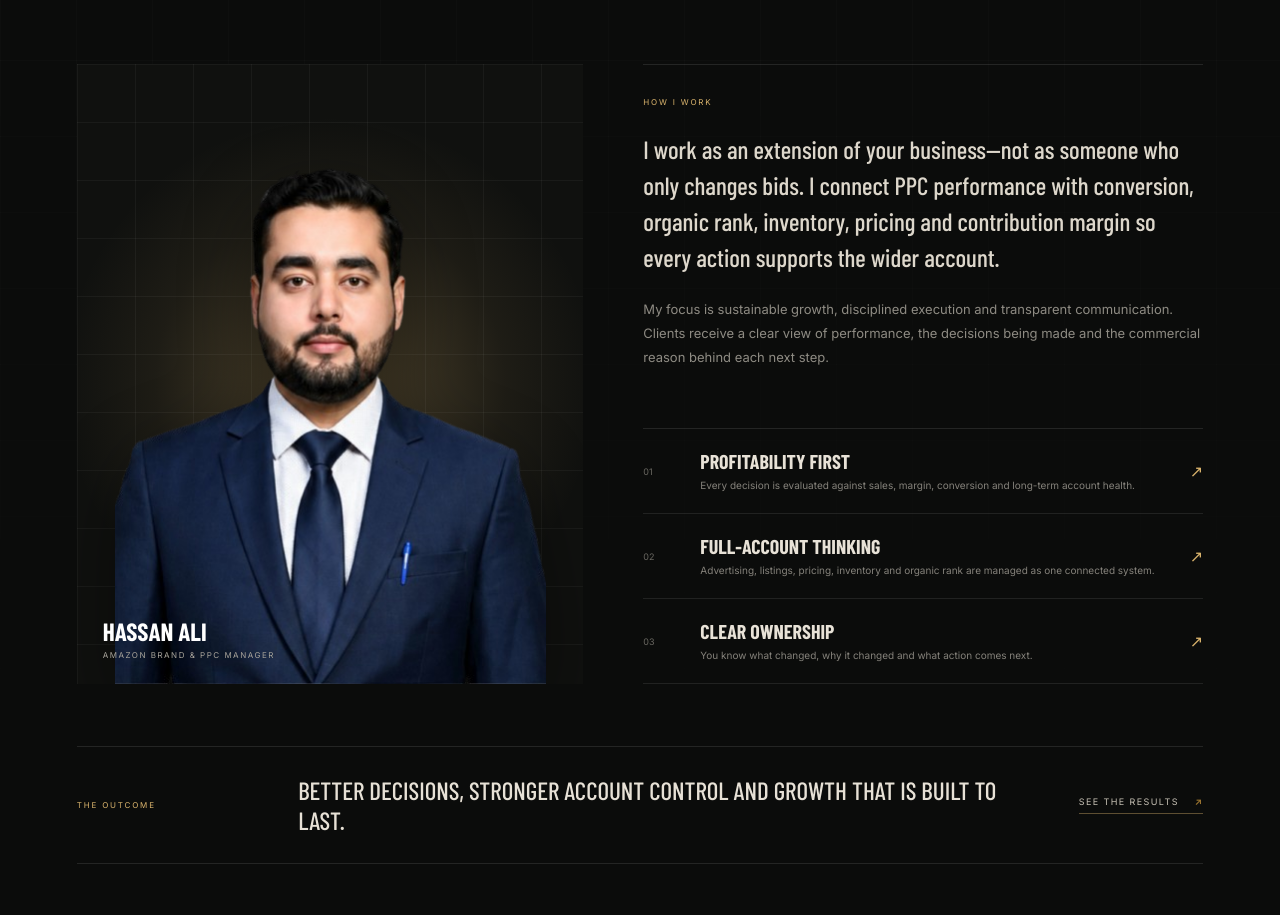
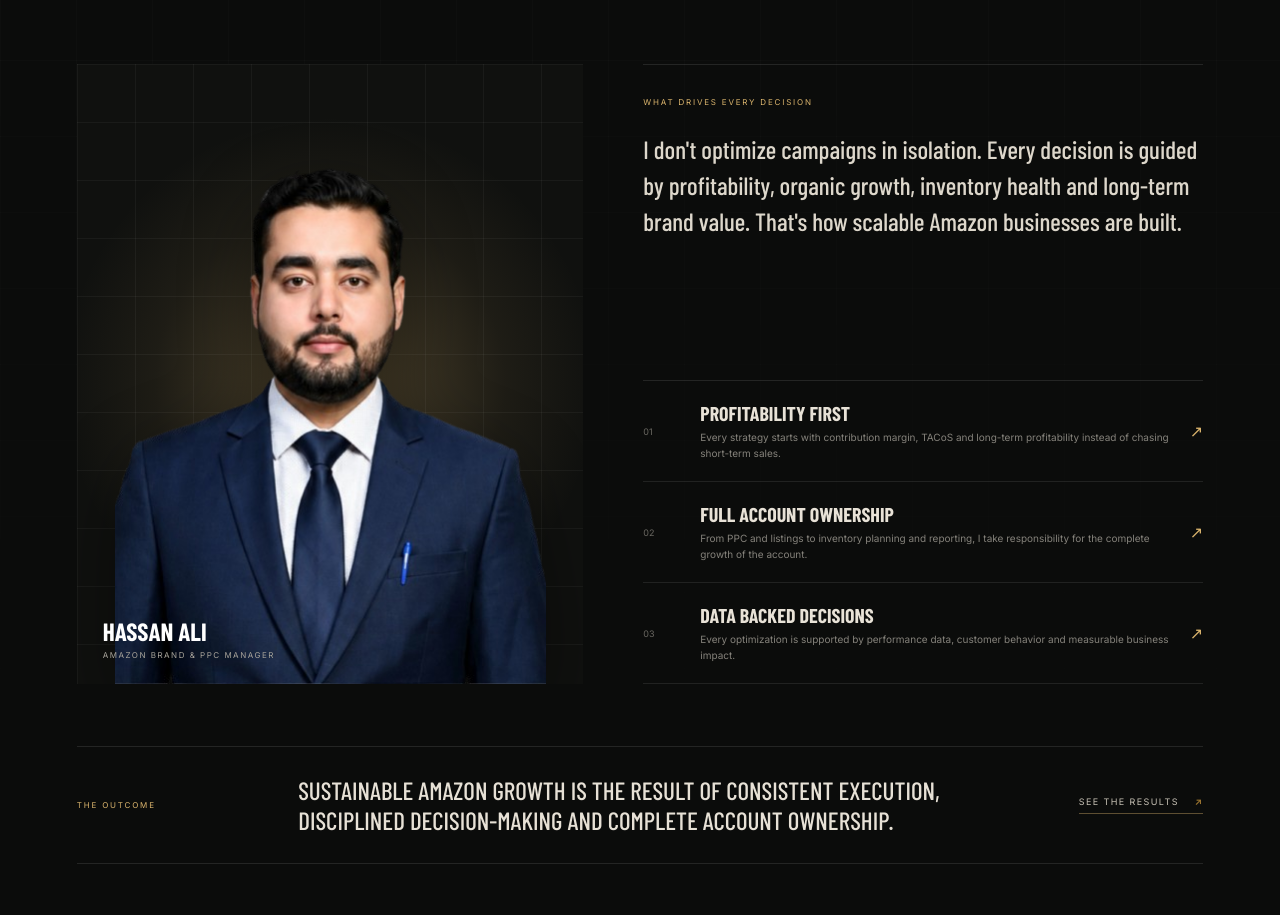
Before and after one commit to chhassanmirza/hassan-portfolio, a Next.js app: page / in a window 1280 px wide. Shown: the part 3237-4152 px from the top of the page. Built offline with nearby package versions, Linux system fonts and the light colour scheme; a web font is replaced by a local one.

Commit message:
Refine About section positioning and copy

```diff
--- a/components/Sections.js
+++ b/components/Sections.js
@@ -5,9 +5,9 @@ const cases=[{brand:'LUXETAIL · AMAZON US',title:'Pet Supplies — Ranking Reco
 const tools=['Helium 10','DataDive','SellerBoard','Jungle Scout','Keepa','Amazon Ads Console','Brand Analytics','Search Query Performance','Amazon Attribution','DSP','Bulk Sheets','Excel & Google Sheets'];
 export function About(){
   const focus=[
-    ['01','Profitability first','Every decision is evaluated against sales, margin, conversion and long-term account health.'],
-    ['02','Full-account thinking','Advertising, listings, pricing, inventory and organic rank are managed as one connected system.'],
-    ['03','Clear ownership','You know what changed, why it changed and what action comes next.']
+    ['01','Profitability first','Every strategy starts with contribution margin, TACoS and long-term profitability instead of chasing short-term sales.'],
+    ['02','Full account ownership','From PPC and listings to inventory planning and reporting, I take responsibility for the complete growth of the account.'],
+    ['03','Data backed decisions','Every optimization is supported by performance data, customer behavior and measurable business impact.']
   ];
   return <section className="section consultant-about" id="about">
     <div className="consultant-about-top">
@@ -29,9 +29,8 @@ export function About(){
 
       <div className="consultant-about-copy">
         <Reveal className="consultant-about-story" delay={90}>
-          <span>HOW I WORK</span>
-          <p>I work as an extension of your business—not as someone who only changes bids. I connect PPC performance with conversion, organic rank, inventory, pricing and contribution margin so every action supports the wider account.</p>
-          <p>My focus is sustainable growth, disciplined execution and transparent communication. Clients receive a clear view of performance, the decisions being made and the commercial reason behind each next step.</p>
+          <span>WHAT DRIVES EVERY DECISION</span>
+          <p>I don&apos;t optimize campaigns in isolation. Every decision is guided by profitability, organic growth, inventory health and long-term brand value. That&apos;s how scalable Amazon businesses are built.</p>
         </Reveal>
 
         <div className="consultant-focus-list">
@@ -44,7 +43,7 @@ export function About(){
 
     <Reveal className="consultant-about-cta">
       <span>THE OUTCOME</span>
-      <p>Better decisions, stronger account control and growth that is built to last.</p>
+      <p>Sustainable Amazon growth is the result of consistent execution, disciplined decision-making and complete account ownership.</p>
       <a href="#cases">See the results <b>↗</b></a>
     </Reveal>
   </section>
```
